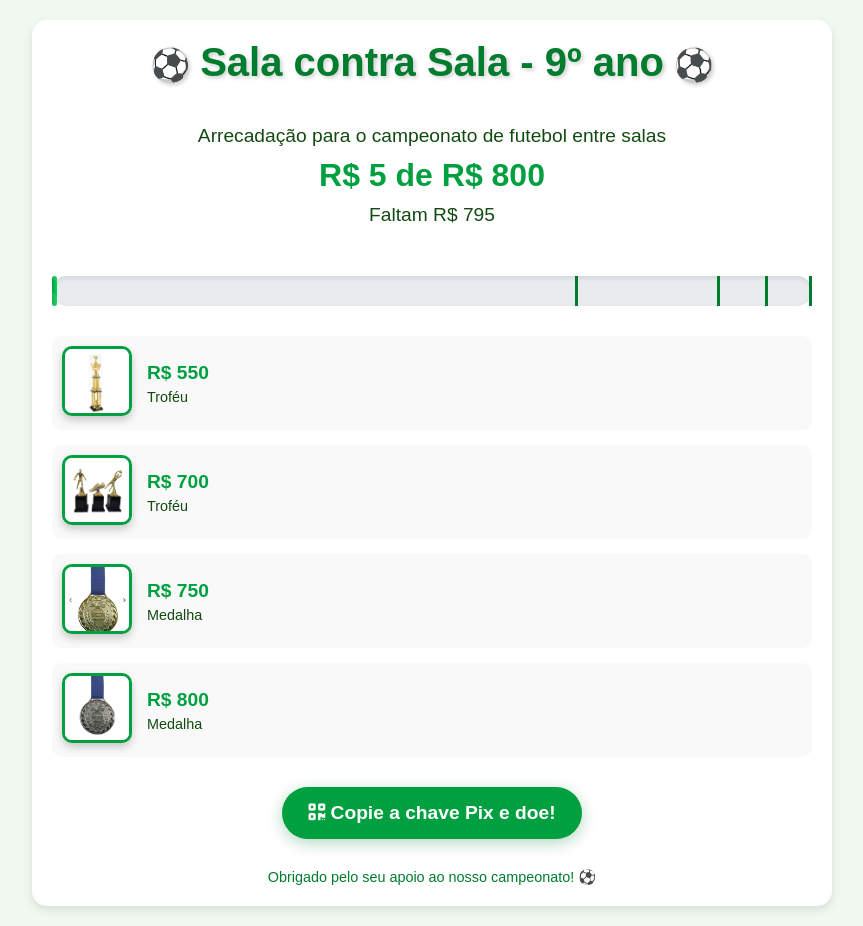
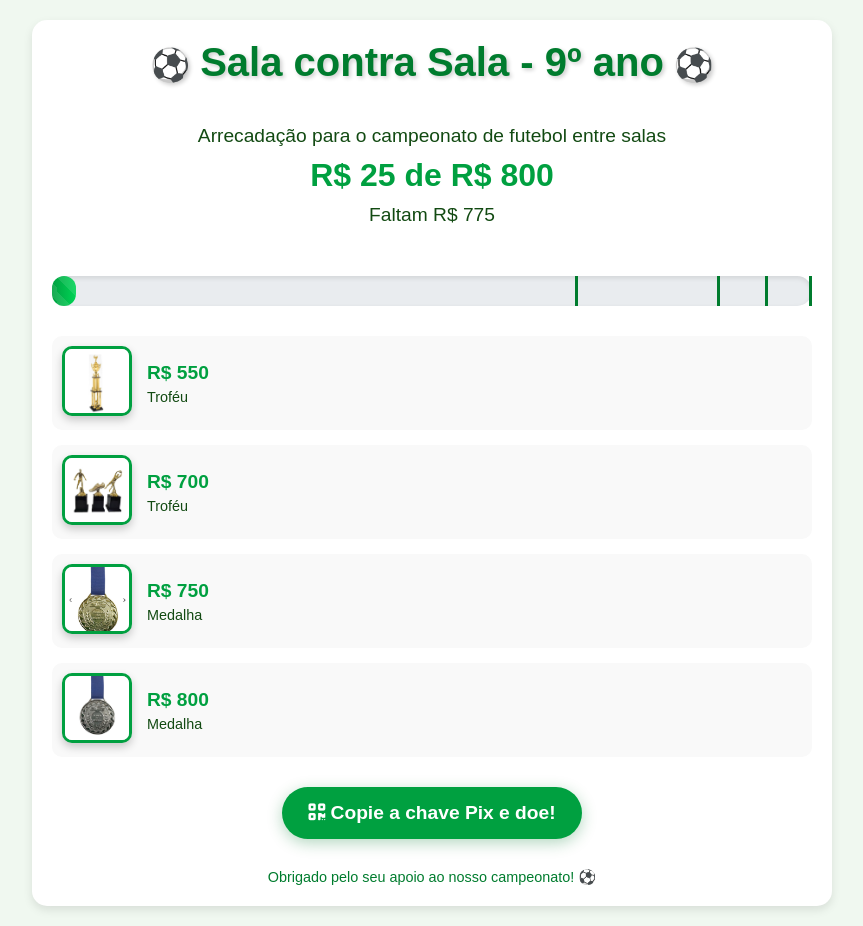
Before and after one commit to trem22/salacontrasala, a plain HTML site: page index.html in a window 1280 px wide. Shown: the whole page, without its empty margins (208-1071 px from the left). Drawn offline with Linux system fonts and the light colour scheme.

Commit message:
Update index.html

```diff
--- a/index.html
+++ b/index.html
@@ -423,7 +423,7 @@
 
     <script>
         // Variable to control the current amount raised - CHANGE THIS VALUE TO UPDATE THE PROGRESS BAR
-        let currentAmount = 5;
+        let currentAmount = 25;
         const goalAmount = 800;
         const pixKey = "00020101021126330014br.gov.bcb.pix0111599807078015204000053039865802BR5917LUIS G SANSIVIERO6009SAO PAULO62070503***6304B7BD";
 
```
